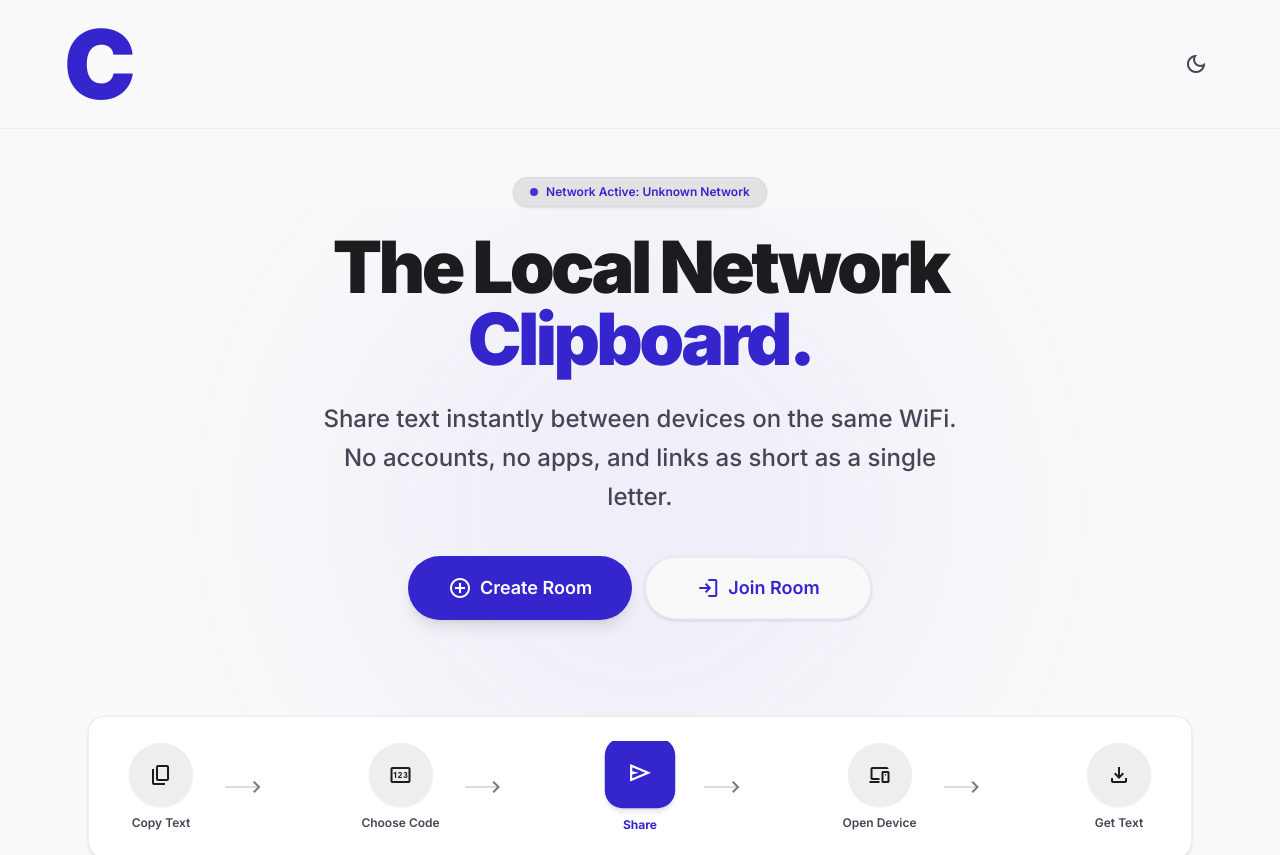
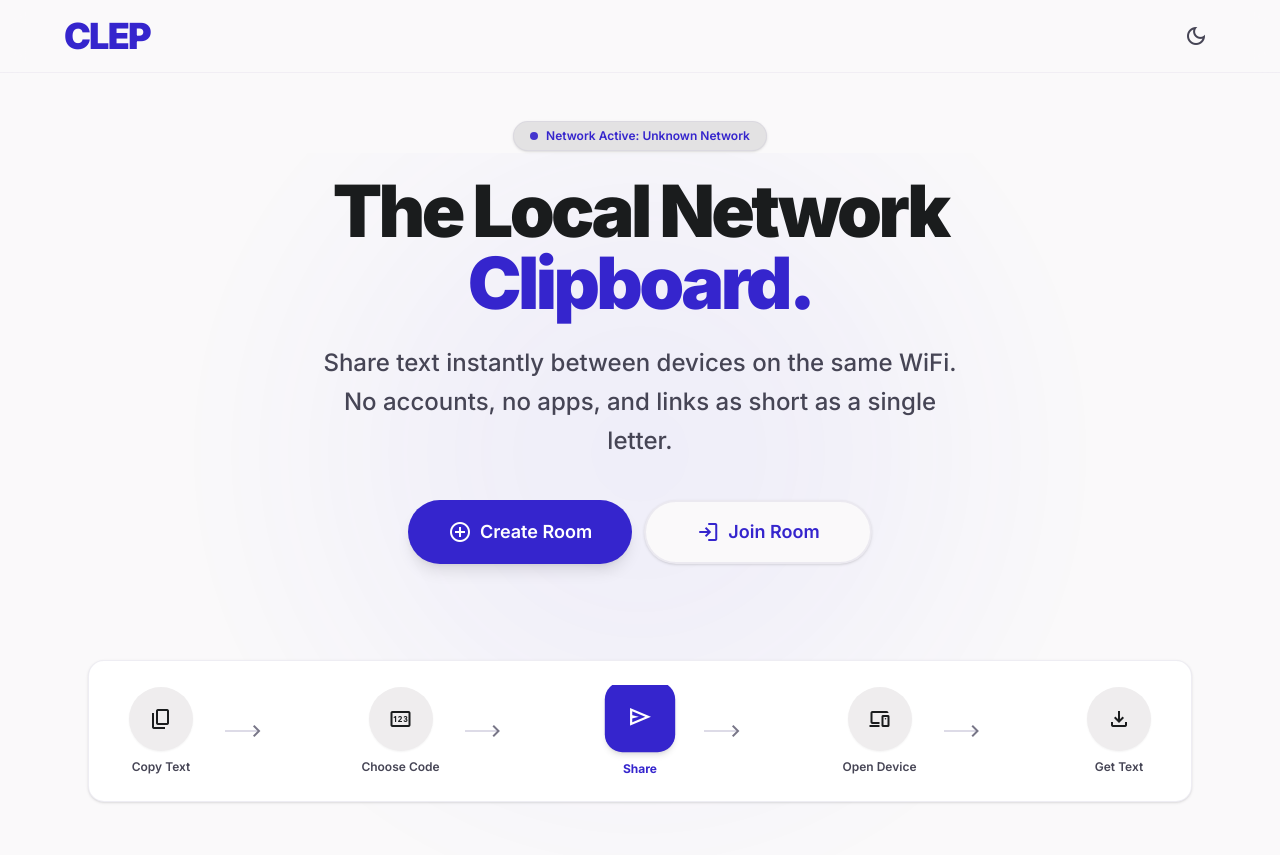
Before and after one commit to Arinji2/clep, a Next.js app in the folder frontend/: page / in a window 1280 px wide. Shown: the top 855 px of the page. Built offline with nearby package versions, Linux system fonts and the light colour scheme; no server answers.

Commit message:
Add CLEP name to navbar

```diff
--- a/frontend/src/components/navbar.client.tsx
+++ b/frontend/src/components/navbar.client.tsx
@@ -10,9 +10,9 @@ export function Navbar() {
       <div className="mx-auto flex w-full max-w-300 items-center justify-between px-4 py-3 md:px-6 md:py-4">
         <Link
           href="/"
-          className="font-black text-2xl text-primary tracking-tighter transition-opacity hover:opacity-80 md:text-8xl"
+          className="font-black text-2xl text-primary tracking-tighter transition-opacity hover:opacity-80 md:text-4xl"
         >
-          C
+          CLEP
         </Link>
         <button
           type="button"
```
